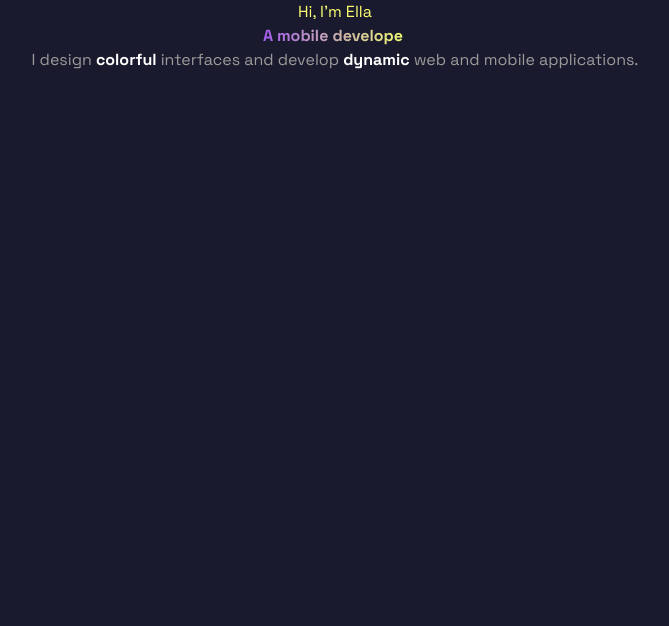
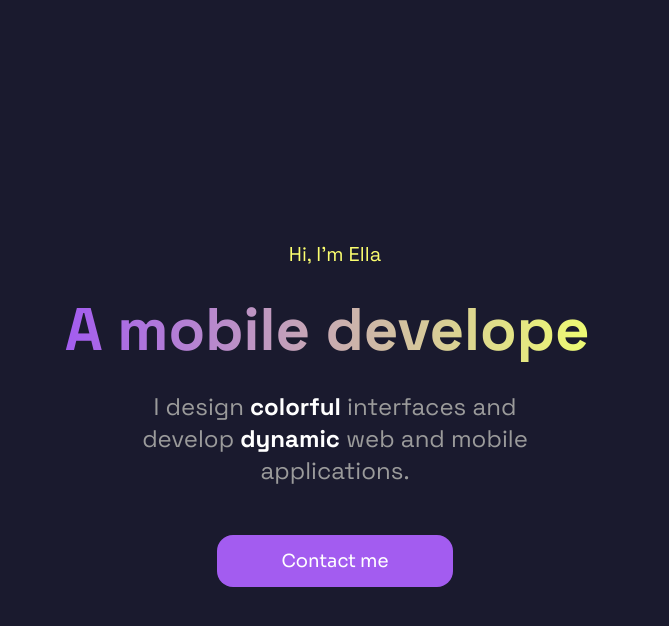
Before and after one commit to ella-emc/my-portfolio, a React (Vite) app: page / in a window 1280 px wide. Shown: the top 626 px of the page, without its empty margins (305-974 px from the left). Built offline with nearby package versions, Linux system fonts and the light colour scheme.

Commit message:
style: :lipstick: Apply text styles

```diff
--- a/src/components/HeroSection.tsx
+++ b/src/components/HeroSection.tsx
@@ -2,8 +2,8 @@ import { TypeAnimation } from "react-type-animation";
 
 const HeroSection = () => {
   return (
-    <section className='flex flex-col items-center justify-center'>
-      <p className='text-accent font-space-grotesk'>Hi, I'm Ella</p>
+    <section className='flex flex-col items-center justify-center py-[100px] px-16 lg:py-60 lg:px-80 gap-y-3 lg:gap-y-6'>
+      <p className='text-accent font-space-grotesk text-base lg:text-xl'>Hi, I'm Ella</p>
       <TypeAnimation
         sequence={[
           'A web developer',
@@ -23,11 +23,20 @@ const HeroSection = () => {
           backgroundClip: "text",
           color: "transparent",
         }}
-        className="font-space-grotesk font-bold"
+        className="font-space-grotesk font-bold text-center leading-tight text-[42px] lg:text-6xl"
         repeat={Infinity}
         cursor={true}
       />
-      <p className='font-space-grotesk text-text-low-contrast'>I design <span className='font-bold text-text'>colorful</span> interfaces and develop <span className='font-bold text-text'>dynamic</span> web and mobile applications.</p>
+      <p className='font-space-grotesk text-center text-text-low-contrast text-base lg:text-2xl lg:w-2/3'>
+        I design
+        <span className='font-bold text-text'> colorful </span>
+        interfaces and develop
+        <span className='font-bold text-text'> dynamic </span>
+        web and mobile applications.
+      </p>
+      <button className="mt-6 bg-primary font-sora text-text rounded-2xl py-3 px-16 text-base lg:text-lg">
+        Contact me
+      </button>
     </section>
   )
 }
```
